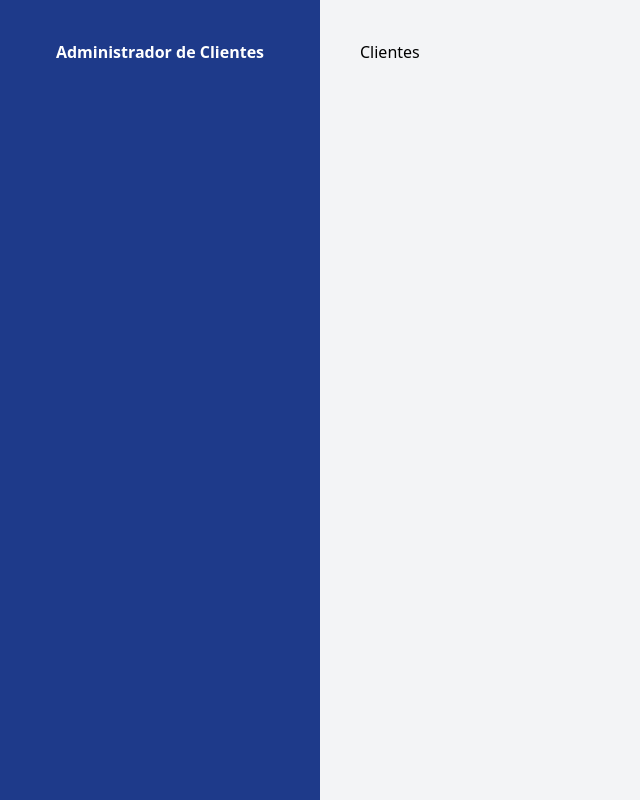
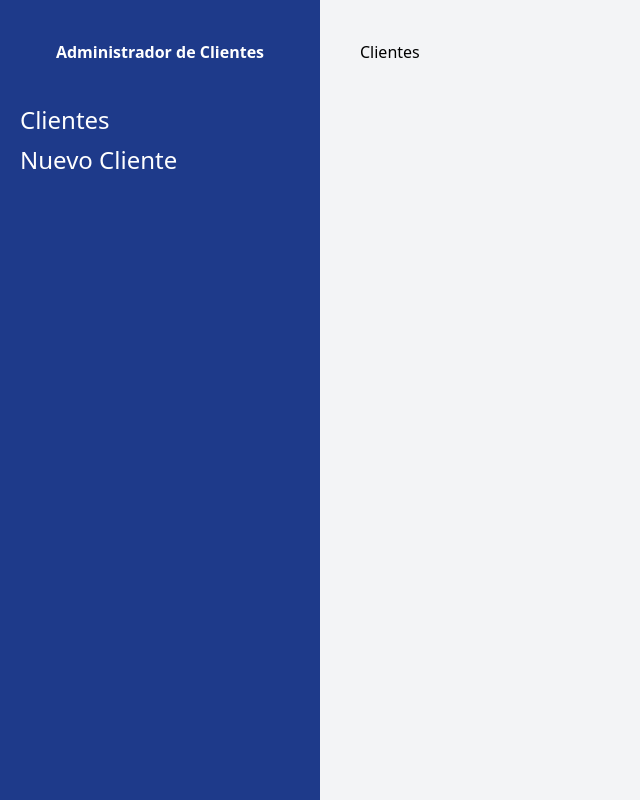
Before and after one commit to ivan-burgio/proyecto-crm-vite, a React (Vite) app: page / in a window 1280 px wide. Shown: the whole page, without its empty margins (0-640 px from the left). Built offline with nearby package versions, Linux system fonts and the light colour scheme.

Commit message:
Navegar entre Componentes con Link

```diff
--- a/src/components/Layout.jsx
+++ b/src/components/Layout.jsx
@@ -1,10 +1,15 @@
-import { Outlet } from "react-router-dom";
+import { Outlet, Link } from "react-router-dom";
 
 export default function Layout() {
   return (
     <div className="md:flex md:min-h-screen">
         <aside className="md:w-1/4 bg-blue-900 px-5 py-10">
             <h2 className="text-4x font-black text-center text-white">Administrador de Clientes</h2>
+
+            <nav className="mt-10">
+                <Link className="text-2xl block mt-2 hover:text-blue-300 text-white" to="/">Clientes</Link>
+                <Link className="text-2xl block mt-2 hover:text-blue-300 text-white" to="/clientes/nuevo">Nuevo Cliente</Link>
+            </nav>
         </aside>
 
         <main className="md:w-3/4 p-10 md:h-screen overflow-scroll">
```
